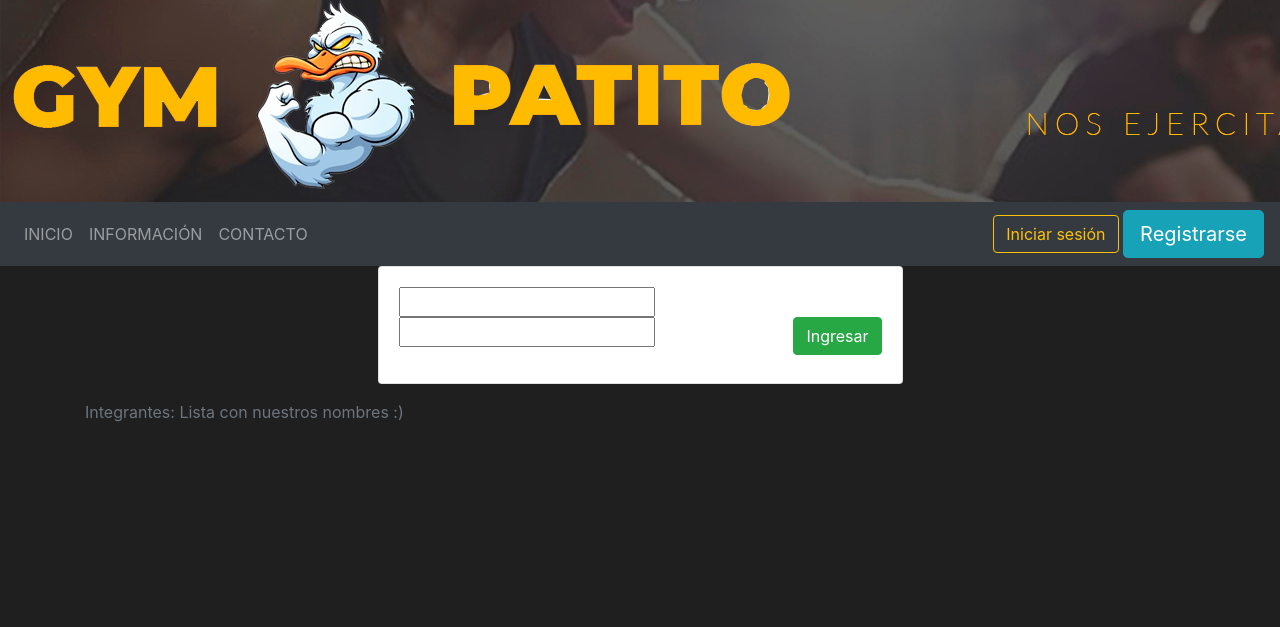
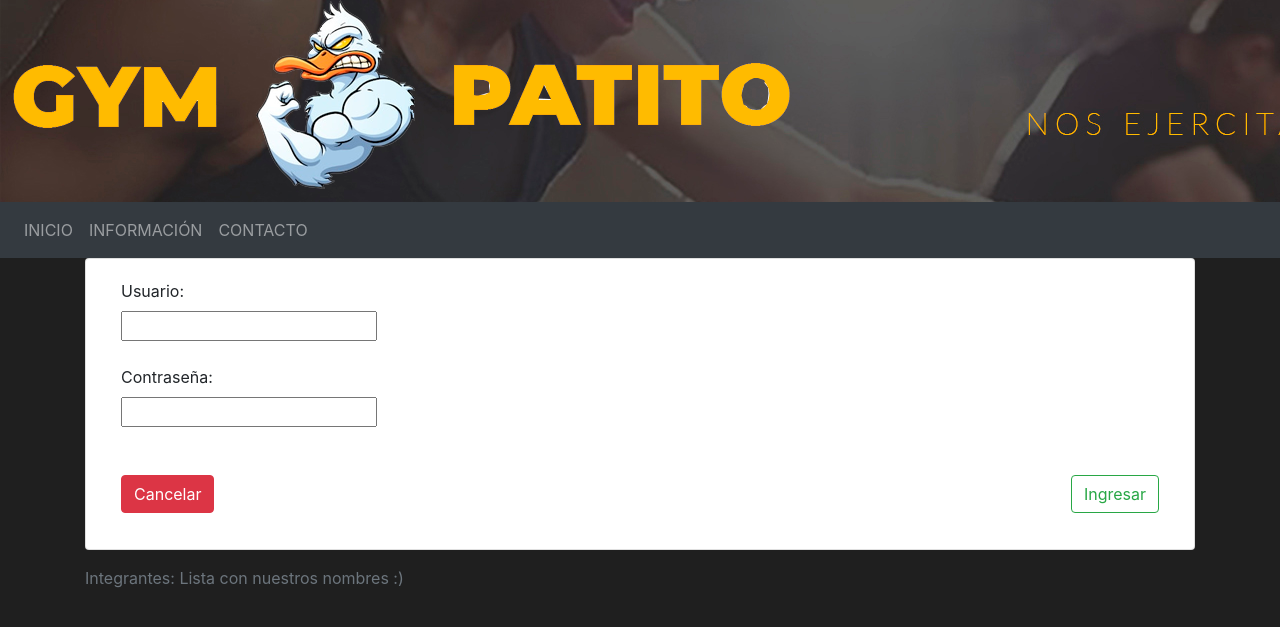
Before and after one commit to InformatorioGrupo3/GymProject, a Django app: template GYM/templates/login.html in a window 1280 px wide. Shown: the top 627 px of the page. Run offline with Django 3.2, Linux system fonts and the light colour scheme; the template is opened without the code that fills it, so the values that code supplies are empty, except form fields; tables that the repository leaves empty hold one stand-in row (values such as "Sample post"); form fields are guessed from the names that the template uses; some libraries are stand-ins or nearby versions.

Commit message:
cambios template login/reg

```diff
--- a/GYM/templates/base.html
+++ b/GYM/templates/base.html
@@ -68,6 +68,7 @@
        role="button"
        aria-pressed="true">Cerrar sesión</a>
   {% else %}
+  {% block botones %}
     <a href="{% url 'login' %}"
        class="btn btn-outline-warning my-2 my-sm-0"
        role="button"
@@ -76,6 +77,7 @@
        class="btn btn-info btn-lg"
        role="button"
        aria-pressed="true">Registrarse</a>
+    {% endblock botones %}
   {% endif %}
    </div>
 
--- a/GYM/templates/informacion.html
+++ b/GYM/templates/informacion.html
@@ -120,14 +120,14 @@
        role="button"
        data-slide="prev">
       <span class="carousel-control-prev-icon" aria-hidden="true"></span>
-
+      <span class="sr-only">Previous</span>
     </a>
     <a class="carousel-control-next"
        href="#carouselBasicExample"
        role="button"
        data-slide="next">
       <span class="carousel-control-next-icon" aria-hidden="true"></span>
-
+      <span class="sr-only">Next</span>
     </a>
   </div>
 </div>
--- a/GYM/templates/login.html
+++ b/GYM/templates/login.html
@@ -4,27 +4,54 @@
 
 
 <!-- Los botones del Navbar cambian acá -->
-{% block botones %} {% endblock botones %}
+{% block botones %}
+
+{% endblock botones %}
 
 
 {% block contenido %}
 <div class="container">
 	<div class="raw">
-		<div class="col-12 col-md-6 offset-md-3">
 	<div class="card">
 		<div class="card-body">
 			<form method="POST" class="form-group">
 				{% csrf_token %}
 				{{ form.error }}
+				<div class="raw">
+					<div class="col-md-6">
+						<label for="{{ form.username.id_for_label }}">Usuario:</label>
+					</div>
+				</div>
+				<div class="raw">
+					<div class="col">
 						{{ form.username }}
+					</div>
+				</div>
+				<br>
+				<div class="raw">
+					<div class="col-md-6">
+						<label for="{{ form.password.id_for_label }}">Contraseña:</label>
+					</div>
+				</div>
+				<div class="raw">
+					<div class="col">
 						{{ form.password }}
-						<button type="submit" class="btn btn-success float-right">Ingresar</button>
+					</div>
+				</div>
+				<br>
+				<br>
+				<div class="container inline">
+					<button type="submit"
+							class="btn btn-outline-success float-right">Ingresar</button>
+					<a href="{% url 'index' %}"
+	       				class="btn btn-danger"
+	       				role="button"
+	       				aria-pressed="true">Cancelar</a>
+       			</div>
 			</form>
 		</div>
 	</div>
 	</div>
 </div>
 
-</div>
-
 {% endblock contenido%}
```
Also changed, not shown: GYM/templates/registro.html (+10 -5 lines). Lines whose indentation alone changed are shown as unchanged.
